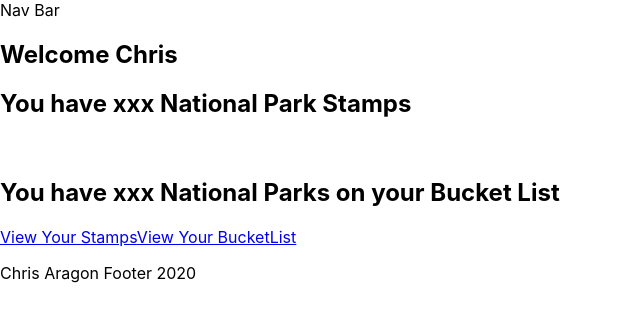
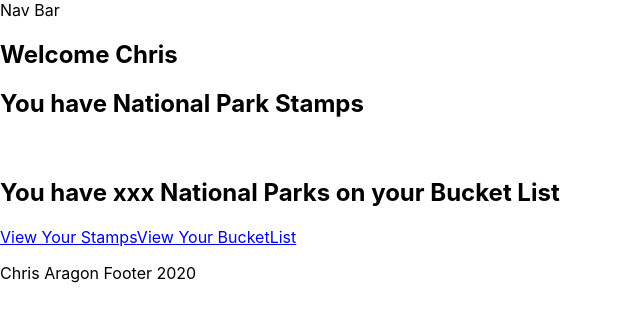
Before and after one commit to craragon77/National-Parks-Passport-Client, a React (Create React App) app: page /Dashboard in a window 1280 px wide. Shown: the top 322 px of the page, without its empty margins (0-640 px from the left). Built offline with nearby package versions, Linux system fonts and the light colour scheme.

Commit message:
mapped over the thing

```diff
--- a/src/Components/Dashboard/Dashboard.js
+++ b/src/Components/Dashboard/Dashboard.js
@@ -5,6 +5,8 @@ import {Link} from 'react-router-dom'
 
 export default class Dashboard extends Component{
     render(){
+        console.log(this.props.Stamp)
+        console.log(this.props.BucketList)
         return(
             <>
                 <header>
@@ -17,7 +19,7 @@ export default class Dashboard extends Component{
                         </div>
                     </section>
                     <main>
-                        <h2>You have xxx National Park Stamps</h2><br/>
+                        <h2>You have {this.props.Stamp.length} National Park Stamps</h2><br/>
                         <h2>You have xxx National Parks on your Bucket List</h2>
                         <Link to={'/StampList'}>
                             View Your Stamps
--- a/src/Components/StampList/StampList.js
+++ b/src/Components/StampList/StampList.js
@@ -2,7 +2,9 @@ import React, {Component} from 'react';
 import {Link} from 'react-router-dom';
 
 export default class StampList extends Component {
+
     render() {
+        console.log(this.props.Stamp)
         return(
             <>
                 <header>
@@ -16,7 +18,7 @@ export default class StampList extends Component {
                             return(
                             <li key={stamp.id}>
                                 <Link to={`/Stamp/${stamp.id}`}>
-                                    {stamp.fullName}
+                                    {stamp.fullname}
                                 </Link>
                             </li>)
                         })
```
